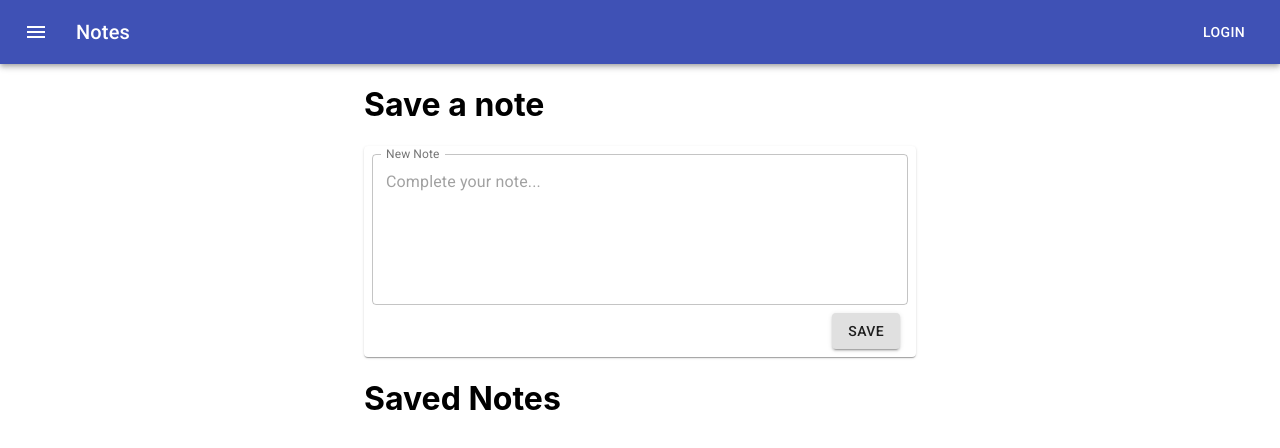
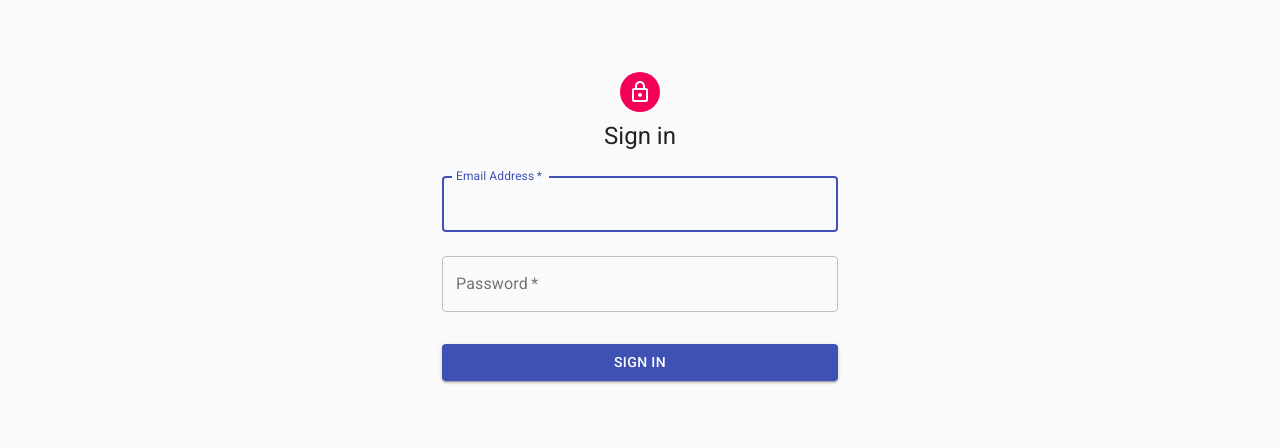
Before and after one commit to cpetersonco/notes, a React app: page /login in a window 1280 px wide. Shown: the top 448 px of the page. Built offline with nearby package versions, Linux system fonts and the light colour scheme.

Commit message:
add react routing

```diff
--- a/package.json
+++ b/package.json
@@ -48,6 +48,7 @@
     "react-app-polyfill": "^1.0.6",
     "react-dev-utils": "^10.2.1",
     "react-dom": "^16.13.1",
+    "react-router-dom": "^5.2.0",
     "resolve": "1.15.0",
     "resolve-url-loader": "3.1.1",
     "sass-loader": "8.0.2",
--- a/src/App.js
+++ b/src/App.js
@@ -1,21 +1,17 @@
-import React, { useState } from 'react'
-import ButtonAppBar from './components/ButtonAppBar'
-import Box from '@material-ui/core/Box'
-import SavedNotes from './components/SavedNotes'
-import Form from './components/NoteForm'
+import React from 'react'
+import { BrowserRouter, Route, Switch } from 'react-router-dom'
+import Home from './Home'
+import Login from './Login'
 
-const App = (props) => {
-    const [savedNotes, setSavedNotes] = useState([])
-    const addNote = (note) => {
-        setSavedNotes([note, ...savedNotes])
-    }
-
+const App = () => {
     return (
-        <Box>
-            <ButtonAppBar />
-            <Form onAdd={addNote} />
-            <SavedNotes savedNotes={savedNotes} />
-        </Box>
+        <BrowserRouter>
+            <Switch>
+                <Route path='/' exact component={Home} />
+                <Route path='/login' exact component={Login} />
+                <Route path='/' render={() => <div>404</div>} />
+            </Switch>
+        </BrowserRouter>
     )
 }
 
--- /dev/null
+++ b/src/Home.js
@@ -0,0 +1,22 @@
+import React, { useState } from 'react'
+import ButtonAppBar from './components/ButtonAppBar'
+import Box from '@material-ui/core/Box'
+import SavedNotes from './components/SavedNotes'
+import Form from './components/NoteForm'
+
+const Home = (props) => {
+    const [savedNotes, setSavedNotes] = useState([])
+    const addNote = (note) => {
+        setSavedNotes([note, ...savedNotes])
+    }
+
+    return (
+        <Box>
+            <ButtonAppBar history={props.history} />
+            <Form onAdd={addNote} />
+            <SavedNotes savedNotes={savedNotes} />
+        </Box>
+    )
+}
+
+export default Home
--- /dev/null
+++ b/src/Login.js
@@ -0,0 +1,83 @@
+import React from 'react'
+import Avatar from '@material-ui/core/Avatar'
+import Button from '@material-ui/core/Button'
+import CssBaseline from '@material-ui/core/CssBaseline'
+import TextField from '@material-ui/core/TextField'
+import LockOutlinedIcon from '@material-ui/icons/LockOutlined'
+import Typography from '@material-ui/core/Typography'
+import { makeStyles } from '@material-ui/core/styles'
+import Container from '@material-ui/core/Container'
+
+const useStyles = makeStyles((theme) => ({
+    paper: {
+        marginTop: theme.spacing(8),
+        display: 'flex',
+        flexDirection: 'column',
+        alignItems: 'center'
+    },
+    avatar: {
+        margin: theme.spacing(1),
+        backgroundColor: theme.palette.secondary.main
+    },
+    form: {
+        width: '100%', // Fix IE 11 issue.
+        marginTop: theme.spacing(1)
+    },
+    submit: {
+        margin: theme.spacing(3, 0, 2)
+    }
+}))
+
+const Login = ({ history }) => {
+    const classes = useStyles()
+
+    return (
+        <Container component="main" maxWidth="xs">
+            <CssBaseline />
+            <div className={classes.paper}>
+                <Avatar className={classes.avatar}>
+                    <LockOutlinedIcon />
+                </Avatar>
+                <Typography component="h1" variant="h5">
+                    Sign in
+                </Typography>
+                <form className={classes.form} noValidate>
+                    <TextField
+                        variant="outlined"
+                        margin="normal"
+                        required
+                        fullWidth
+                        id="email"
+                        label="Email Address"
+                        name="email"
+                        autoComplete="email"
+                        autoFocus
+                    />
+                    <TextField
+                        variant="outlined"
+                        margin="normal"
+                        required
+                        fullWidth
+                        name="password"
+                        label="Password"
+                        type="password"
+                        id="password"
+                        autoComplete="current-password"
+                    />
+                    <Button
+                        type="submit"
+                        fullWidth
+                        variant="contained"
+                        color="primary"
+                        className={classes.submit}
+                        onClick={() => history.push('/')}
+                    >
+                        Sign In
+                    </Button>
+                </form>
+            </div>
+        </Container>
+    )
+}
+
+export default Login
--- a/src/components/ButtonAppBar.js
+++ b/src/components/ButtonAppBar.js
@@ -5,7 +5,6 @@ import Toolbar from '@material-ui/core/Toolbar'
 import Typography from '@material-ui/core/Typography'
 import Button from '@material-ui/core/Button'
 import IconButton from '@material-ui/core/IconButton'
-
 import MenuIcon from '@material-ui/icons/Menu'
 
 const useStyles = makeStyles((theme) => ({
@@ -20,7 +19,7 @@ const useStyles = makeStyles((theme) => ({
     }
 }))
 
-export default function ButtonAppBar () {
+const ButtonAppBar = ({ history }) => {
     const classes = useStyles()
 
     return (
@@ -37,9 +36,13 @@ export default function ButtonAppBar () {
                     <Typography variant='h6' className={classes.title}>
                         Notes
                     </Typography>
-                    <Button color='inherit'>Login</Button>
+                    <Button color='inherit' onClick={() => history.push('/login')}>
+                        Login
+                    </Button>
                 </Toolbar>
             </AppBar>
         </div>
     )
 }
+
+export default ButtonAppBar
```
Also changed, not shown: 1 other file (tests, documents, lock files or other folders).
